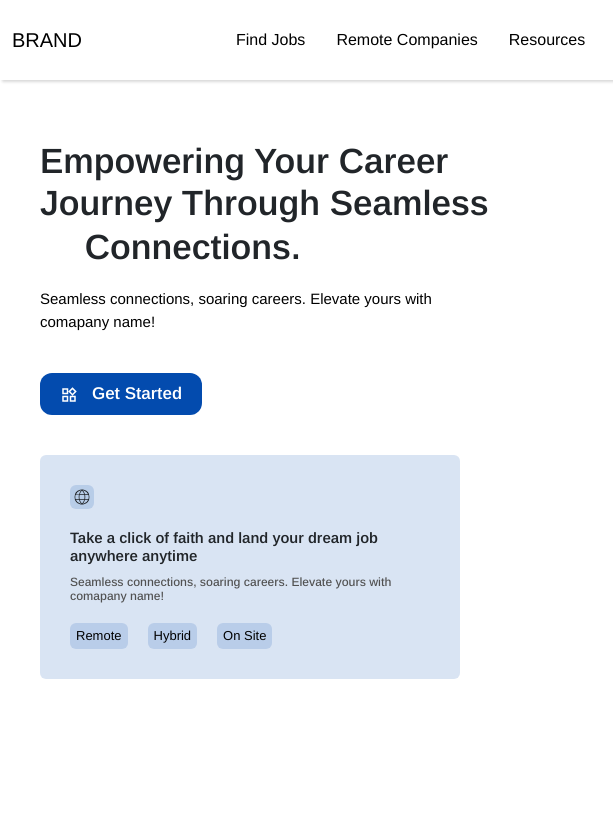
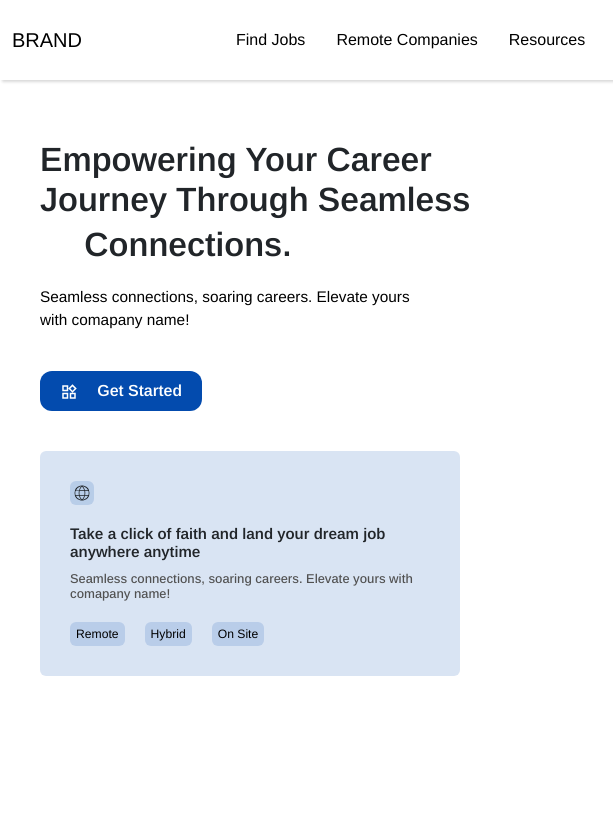
Before and after one commit to c4928315/project002, a React app: page / in a window 1280 px wide. Shown: the top 823 px of the page, 0-613 px from the left. Built offline with nearby package versions, Linux system fonts and the light colour scheme; some packages are replaced by stand-ins of ours; no server answers; some icons are missing.

Commit message:
on my way

```diff
--- a/src/Components/Hero/hero.css
+++ b/src/Components/Hero/hero.css
@@ -19,7 +19,7 @@
 }
 
 .heroMainH h1 {
-  font-size: 35px;
+  font-size: 2.1em;
   letter-spacing: 0.003;
   font-weight: 600;
   width: 450px;
@@ -36,7 +36,7 @@
 
 .heroMainP p {
   margin: 0;
-  font-size: 15px;
+  font-size: 0.96em;
   color: black;
 }
 
@@ -66,7 +66,7 @@
   width: fit-content;
   padding: 0;
   text-transform: capitalize;
-  font-size: 17px;
+  font-size: 1em;
   font-weight: 600;
 }
 
@@ -93,13 +93,13 @@
 
 .heroTalk p {
   font-weight: 600;
-  font-size: 15px;
+  font-size: 0.96em;
   line-height: 18px;
   margin-bottom: 0;
 }
 
 .heroTalk h6 {
-  font-size: 12px;
+  font-size: 0.8em;
   color: var(--secondary-text);
   margin-top: 10px;
   margin-bottom: 20px;
@@ -114,7 +114,7 @@
 .heroTalkBtnContainer a {
   color: black;
   text-decoration: none;
-  font-size: 13px;
+  font-size: 0.76em;
   padding: 3px 6px;
   background-color: var(--light-blue);
   border-radius: 6px;
@@ -401,4 +401,8 @@
   .heroMainBtn{
     width: fit-content;
   }
+
+  .heroMainSecBtn{
+    width: 100%;
+  }
 }
```
